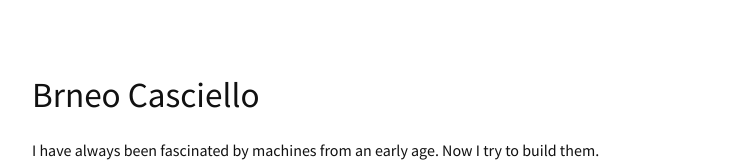
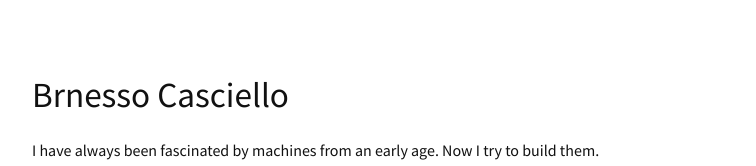
Before and after one commit to brenofcs/portfolio, an Astro site: page / in a window 1280 px wide. Shown: the top 166 px of the page, without its empty margins (8-764 px from the left). Built offline with nearby package versions, Linux system fonts and the light colour scheme; Astro itself is replaced by a stand-in of ours.

Commit message:
Hydra go

```diff
--- a/src/components/Welcome.astro
+++ b/src/components/Welcome.astro
@@ -12,7 +12,7 @@ import astroLogo from '../assets/astro.svg';
 
 	<main>
 		<section id="hero">
-			<h1>Brneo Casciello</h1>
+			<h1>Brnesso Casciello</h1>
 			<p class="intro">
 				I have always been fascinated by machines from an early age. Now I try to build them.<br />
 				Currently a Senior studying Mechanical Engineering at Stanford.
```
